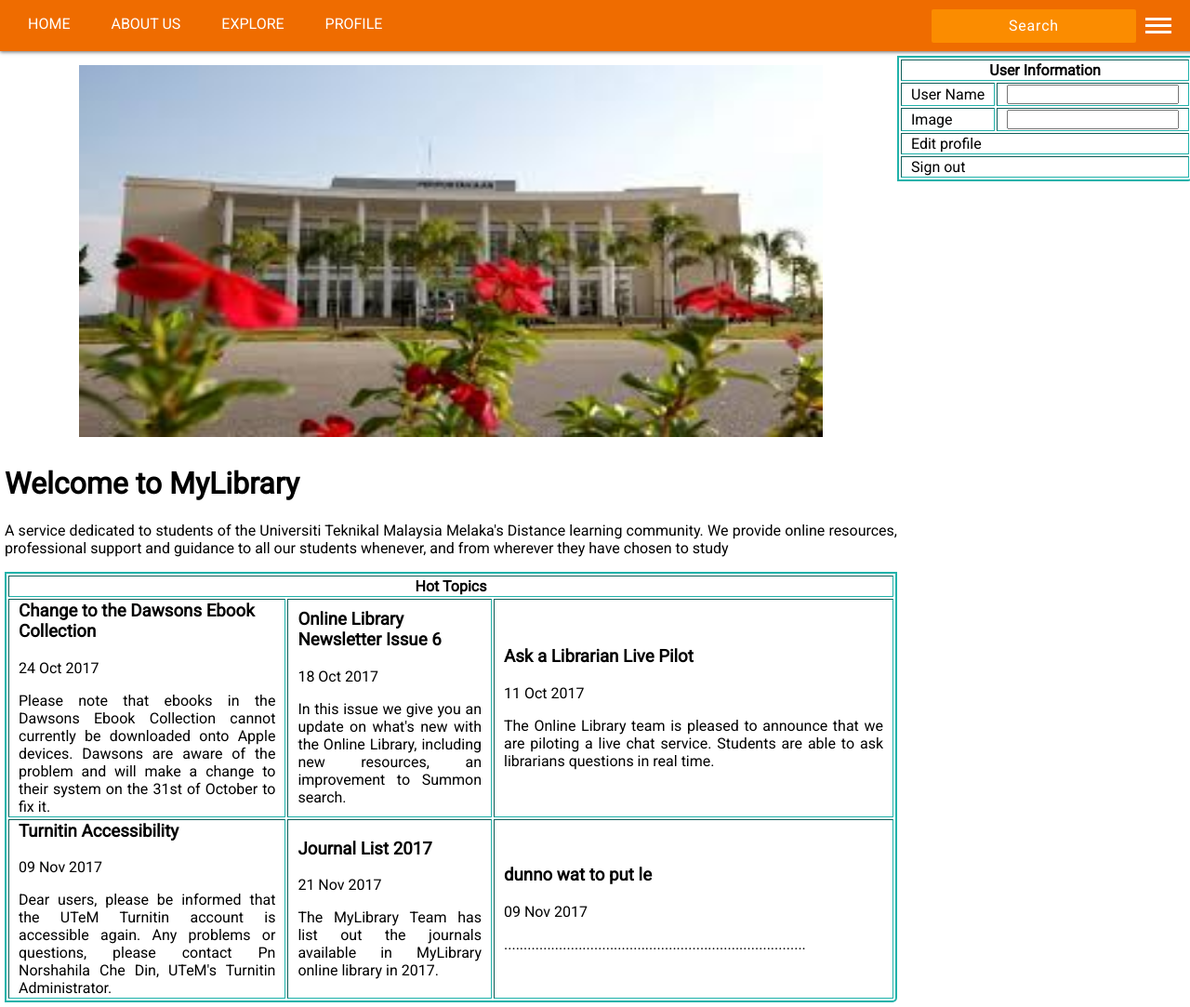
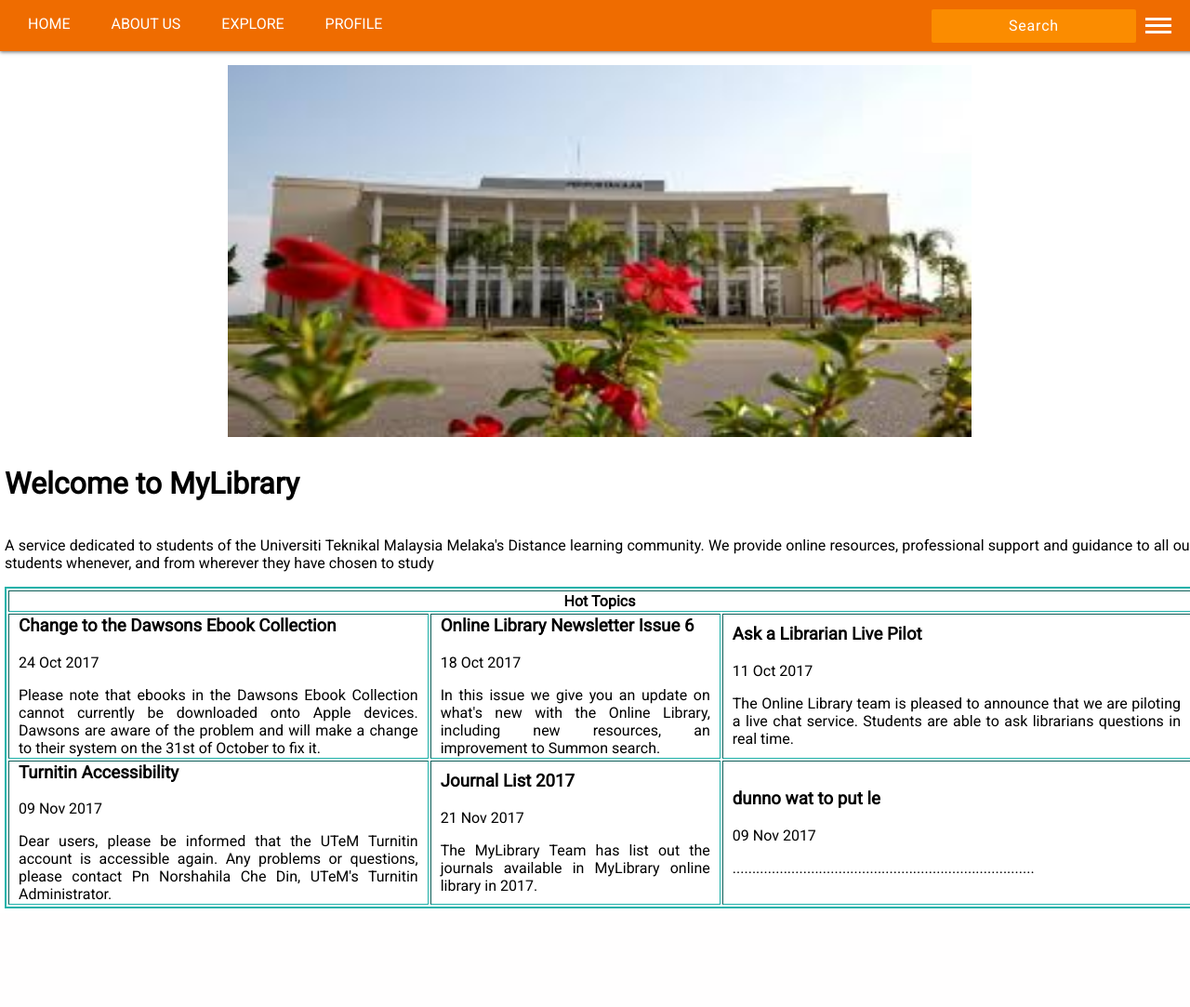
Before and after one commit to konyee95/Web-Application-Development, a PHP site: page / in a window 1280 px wide. Shown: the whole page at 93% size. After the commit the page ends 977 px from the top, so only its background shows below. Run offline with PHP 8.4, Linux system fonts and the light colour scheme.

Commit message:
remove user info panel

```diff
--- a/MyLibrary/css/main.css
+++ b/MyLibrary/css/main.css
@@ -20,12 +20,12 @@
 	border-bottom-right-radius: 5px;
 }
 
-td{
+td {
 	padding-left: 10px;
 	padding-right: 10px;
 }
 
-p{
+p {
 	text-align: justify;
 }
 
@@ -40,8 +40,9 @@
 
 #info-container {
 	display: flex;
-	flex-direction: row;
-	margin: 5px;;
+	flex-direction: column;
+	margin: 5px;
+	;
 	flex: 1;
 	width: 100%;
 	height: 100%
@@ -50,16 +51,6 @@
 #library-info {
 	width: 100%;
 	flex: 0.75;
-}
-
-#user-info {
-	width: 100%;
-	flex: 0.25;
-}
-
-#user-info-table {
-	width: 100%;
-	padding: 10px;
 }
 
 .to-right {
@@ -71,15 +62,19 @@
 }
 
 .some-shadow {
-    box-shadow: 0 1px 4px rgba(0, 0, 0, .6);
+	box-shadow: 0 1px 4px rgba(0, 0, 0, .6);
 }
 
+
 /*add some padding to compensate for the sticky header*/
+
 .sticky-header-padding {
-    padding-top: 55px;
+	padding-top: 55px;
 }
 
+
 /* remove outline width from the following elements */
+
 input:focus,
 select:focus,
 textarea:focus,
--- a/MyLibrary/index.html
+++ b/MyLibrary/index.html
@@ -52,14 +52,13 @@
         </div>
 
         <div id="info-container" class="sticky-header-padding">
-            <div id="library-info">
             <center>
                 <img src="image/Library.jpg" width="800" height="400" />
             </center>
             <h1>Welcome to MyLibrary</h1>
-                <p>A service dedicated to students of the Universiti Teknikal Malaysia Melaka's Distance learning community.
-                    We provide online resources, professional support and guidance to all our students whenever, and from
-                    wherever they have chosen to study
+            <p>A service dedicated to students of the Universiti Teknikal Malaysia Melaka's Distance learning community. We
+                provide online resources, professional support and guidance to all our students whenever, and from wherever
+                they have chosen to study
             </p>
 
             <div id="hot-topics">
@@ -71,23 +70,23 @@
                         <td>
                             <h3>Change to the Dawsons Ebook Collection</h3>
                             <p>24 Oct 2017</p>
-                                <p>Please note that ebooks in the Dawsons Ebook Collection cannot currently be downloaded onto
-                                    Apple devices. Dawsons are aware of the problem and will make a change to their system
-                                    on the 31st of October to fix it.</p>
+                            <p>Please note that ebooks in the Dawsons Ebook Collection cannot currently be downloaded onto Apple
+                                devices. Dawsons are aware of the problem and will make a change to their system on the 31st
+                                of October to fix it.</p>
                         </td>
 
                         <td>
                             <h3>Online Library Newsletter Issue 6</h3>
                             <p>18 Oct 2017</p>
-                                <p>In this issue we give you an update on what's new with the Online Library, including new
-                                    resources, an improvement to Summon search.</p>
+                            <p>In this issue we give you an update on what's new with the Online Library, including new resources,
+                                an improvement to Summon search.</p>
                         </td>
 
                         <td>
                             <h3>Ask a Librarian Live Pilot</h3>
                             <p>11 Oct 2017</p>
-                                <p>The Online Library team is pleased to announce that we are piloting a live chat service.
-                                    Students are able to ask librarians questions in real time.</p>
+                            <p>The Online Library team is pleased to announce that we are piloting a live chat service. Students
+                                are able to ask librarians questions in real time.</p>
                         </td>
                     </tr>
                     <tr>
@@ -113,39 +112,7 @@
                     </tr>
                 </table>
             </div>
-            </div>
 
-            <div id="user-info">
-                <form name="user-info-form">
-                    <table border="1">
-                        <tr>
-                            <th colspan="2">User Information</th>
-                        </tr>
-
-                        <tr>
-                            <td>User Name</td>
-                            <td>
-                                <input type="text" name="name" />
-                            </td>
-                        </tr>
-
-                        <tr>
-                            <td>Image</td>
-                            <td>
-                                <input type="text" name="image" />
-                            </td>
-                        </tr>
-
-                        <tr>
-                            <td colspan="2">Edit profile</td>
-                        </tr>
-
-                        <tr>
-                            <td colspan="2">Sign out</td>
-                        </tr>
-                    </table>
-                </form>
-            </div>
         </div>
     </div>
 </body>
```
Lines whose indentation alone changed are shown as unchanged.
